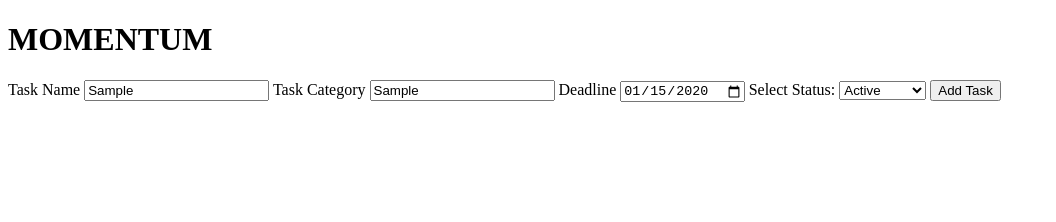
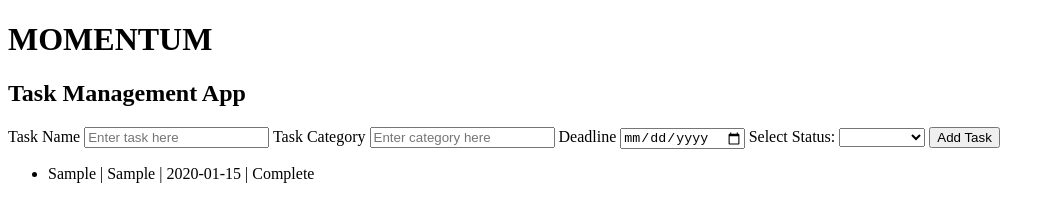
Before and after one commit to JuanSalda91/taskManagementApp, a plain HTML site: page index.html in a window 1280 px wide. Both pictures are taken after typing "Sample", "Sample", "2020-01-15" into the empty fields and a click on the button "Add Task". Shown: the whole page, without its empty margins (0-1056 px from the left). Drawn offline with Linux system fonts and the light colour scheme.

Commit message:
index.html - select element updated, app.js - basic functionality created

```diff
--- a/app.js
+++ b/app.js
@@ -0,0 +1,34 @@
+let task = document.getElementById("task");
+let category = document.getElementById("category");
+let deadline = document.getElementById("deadline");
+let statusElement = document.getElementById("status"); // --- statusElement is to set a variable to refer to the HTML <select> element
+let addTaskBtn = document.getElementById("addTaskBtn");
+let taskList = document.getElementById("taskList");
+
+// --- Click event with inner function to add task --- //
+
+addTaskBtn.addEventListener("click", function() {
+    let taskText = task.value.trim(); // ---Trim added to ignore spaces
+    let categoryText = category.value.trim();
+    let deadlineDate = deadline.value;
+    let statusValue = statusElement.value;
+
+    if (taskText === "" || categoryText === "" || deadlineDate === "") {
+         alert("Please fill in all required fields!!!");
+    return;
+    }
+
+    // --- Event to create list container --- //
+    let listItem = document.createElement("li");
+
+    // --- Create the task with information --- //
+    listItem.textContent = `${taskText} | ${categoryText} | ${deadlineDate} | ${statusValue}`;
+
+    taskList.appendChild(listItem);
+
+    // --- clear inputs fields after adding tasks
+    task.value = "";
+    category.value = "",
+    deadline.value = "",
+    statusElement.value = "";
+});
--- a/index.html
+++ b/index.html
@@ -10,6 +10,7 @@
 <body>
 
    <h1>MOMENTUM</h1>
+   <h2>Task Management App</h2>
 
     <!-- --- Inputs, status dropdown and button--- -->
    <div class="container">
@@ -21,14 +22,15 @@
     <input type="date" id="deadline" name="deadline" required>
     <label for="status">Select Status:</label>
         <select name="status" id="status">
-            <option value="active">Active</option>
-            <option value="inactive">Inactive</option>
-            <option value="pending">Pending</option>
-            <option value="completed">Completed</option>
-            <option value="archived">Archived</option>
+            <option value="Complete">Complete</option>
+            <option value="In Progress">In Pogress</option>
+            <option value="Overdue">Overdue</option>
         </select>
 
-        <button class="addTask">Add Task</button>
+        <button id="addTaskBtn">Add Task</button>
+
+    <ul id="taskList"></ul>
+
 
     </label>
    </div>
```
